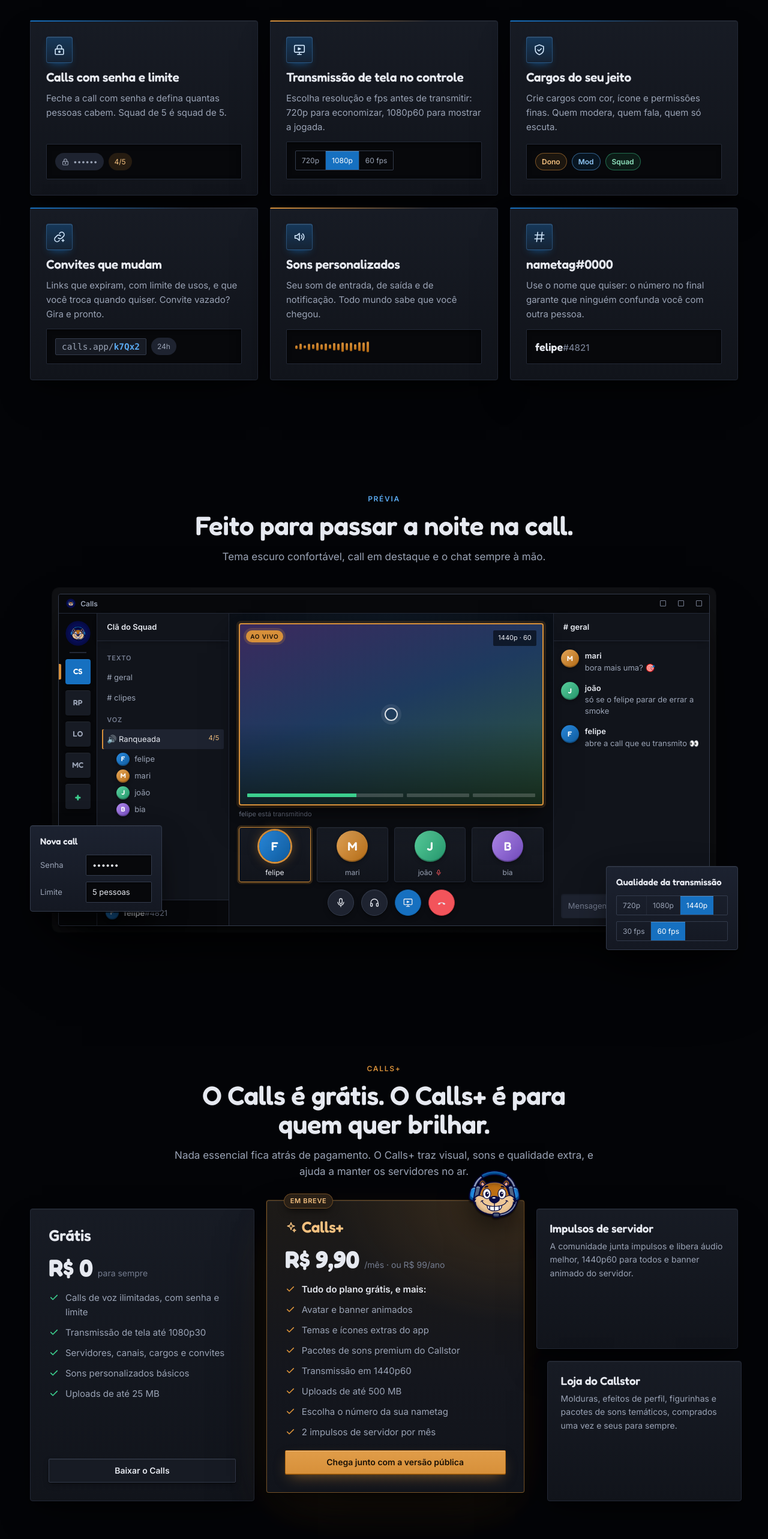
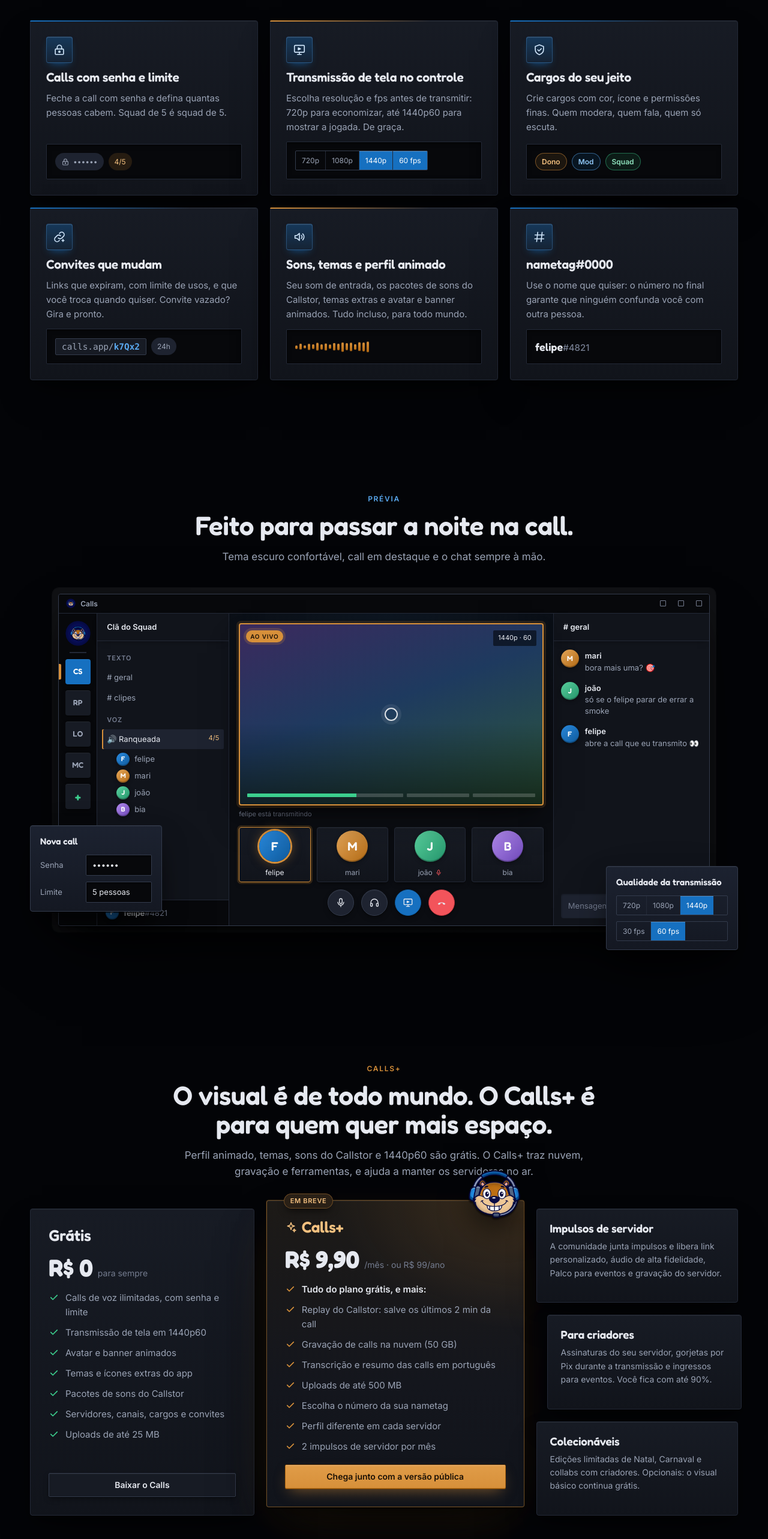
Before and after one commit to Calls-Comunicacoes/calls-site, a React (Vite) app: page / in a window 1280 px wide. Shown: the part 980-3546 px from the top of the page at 60% size. Built offline with nearby package versions, Linux system fonts and the light colour scheme; no server answers.

Commit message:
feat: perfil animado, temas, sons e 1440p60 gratis; Calls+ de nuvem e ferramentas
Co-Authored-By: Claude Opus 5.5 <noreply@anthropic.com>

```diff
--- a/src/App.tsx
+++ b/src/App.tsx
@@ -113,8 +113,8 @@ const FEATURES = [
   },
   {
     icon: <IconScreen />, title: 'Transmissão de tela no controle',
-    text: 'Escolha resolução e fps antes de transmitir: 720p para economizar, 1080p60 para mostrar a jogada.',
-    demo: <div className="demo-row seg"><span>720p</span><span className="on">1080p</span><span>60 fps</span></div>,
+    text: 'Escolha resolução e fps antes de transmitir: 720p para economizar, até 1440p60 para mostrar a jogada. De graça.',
+    demo: <div className="demo-row seg"><span>720p</span><span>1080p</span><span className="on">1440p</span><span className="on">60 fps</span></div>,
   },
   {
     icon: <IconRoles />, title: 'Cargos do seu jeito',
@@ -127,8 +127,8 @@ const FEATURES = [
     demo: <div className="demo-row"><code className="invite">calls.app/<b>k7Qx2</b></code><span className="mini-pill">24h</span></div>,
   },
   {
-    icon: <IconSound />, title: 'Sons personalizados',
-    text: 'Seu som de entrada, de saída e de notificação. Todo mundo sabe que você chegou.',
+    icon: <IconSound />, title: 'Sons, temas e perfil animado',
+    text: 'Seu som de entrada, os pacotes de sons do Callstor, temas extras e avatar e banner animados. Tudo incluso, para todo mundo.',
     demo: <div className="demo-row wave" aria-hidden="true">{Array.from({ length: 18 }, (_, i) => <i key={i} style={{ height: `${20 + ((i * 37) % 70)}%` }} />)}</div>,
   },
   {
@@ -178,18 +178,20 @@ function Preview() {
 
 const FREE = [
   'Calls de voz ilimitadas, com senha e limite',
-  'Transmissão de tela até 1080p30',
+  'Transmissão de tela em 1440p60',
+  'Avatar e banner animados',
+  'Temas e ícones extras do app',
+  'Pacotes de sons do Callstor',
   'Servidores, canais, cargos e convites',
-  'Sons personalizados básicos',
   'Uploads de até 25 MB',
 ]
 const PLUS = [
-  'Avatar e banner animados',
-  'Temas e ícones extras do app',
-  'Pacotes de sons premium do Callstor',
-  'Transmissão em 1440p60',
+  'Replay do Callstor: salve os últimos 2 min da call',
+  'Gravação de calls na nuvem (50 GB)',
+  'Transcrição e resumo das calls em português',
   'Uploads de até 500 MB',
   'Escolha o número da sua nametag',
+  'Perfil diferente em cada servidor',
   '2 impulsos de servidor por mês',
 ]
 
@@ -199,9 +201,9 @@ function CallsPlus() {
       <div className="wrap">
         <header className="section-head">
           <span className="eyebrow eyebrow-amber">Calls+</span>
-          <h2>O Calls é grátis. O Calls+ é para quem quer brilhar.</h2>
+          <h2>O visual é de todo mundo. O Calls+ é para quem quer mais espaço.</h2>
           <p className="section-sub">
-            Nada essencial fica atrás de pagamento. O Calls+ traz visual, sons e qualidade extra, e ajuda a manter os servidores no ar.
+            Perfil animado, temas, sons do Callstor e 1440p60 são grátis. O Calls+ traz nuvem, gravação e ferramentas, e ajuda a manter os servidores no ar.
           </p>
         </header>
 
@@ -228,11 +230,15 @@ function CallsPlus() {
           <div className="plan-extras">
             <article className="extra card">
               <h4>Impulsos de servidor</h4>
-              <p>A comunidade junta impulsos e libera áudio melhor, 1440p60 para todos e banner animado do servidor.</p>
+              <p>A comunidade junta impulsos e libera link personalizado, áudio de alta fidelidade, Palco para eventos e gravação do servidor.</p>
             </article>
             <article className="extra card">
-              <h4>Loja do Callstor</h4>
-              <p>Molduras, efeitos de perfil, figurinhas e pacotes de sons temáticos, comprados uma vez e seus para sempre.</p>
+              <h4>Para criadores</h4>
+              <p>Assinaturas do seu servidor, gorjetas por Pix durante a transmissão e ingressos para eventos. Você fica com até 90%.</p>
+            </article>
+            <article className="extra card">
+              <h4>Colecionáveis</h4>
+              <p>Edições limitadas de Natal, Carnaval e collabs com criadores. Opcionais: o visual básico continua grátis.</p>
             </article>
           </div>
         </div>
@@ -244,7 +250,7 @@ function CallsPlus() {
 const FAQ = [
   {
     q: 'O Calls é grátis mesmo?',
-    a: <>Sim. Baixar, criar servidores, entrar em calls e transmitir a tela não custam nada e não têm anúncio. O Calls+ (em breve) é opcional e só traz extras visuais e de qualidade.</>,
+    a: <>Sim. Baixar, criar servidores, entrar em calls e transmitir a tela não custam nada e não têm anúncio. Perfil e banner animados, temas, pacotes de sons do Callstor e transmissão em 1440p60 também são de todo mundo. O Calls+ (em breve) é opcional e traz nuvem, gravação e ferramentas extras.</>,
   },
   {
     q: 'O Windows mostrou "O Windows protegeu o computador". É seguro?',
```
